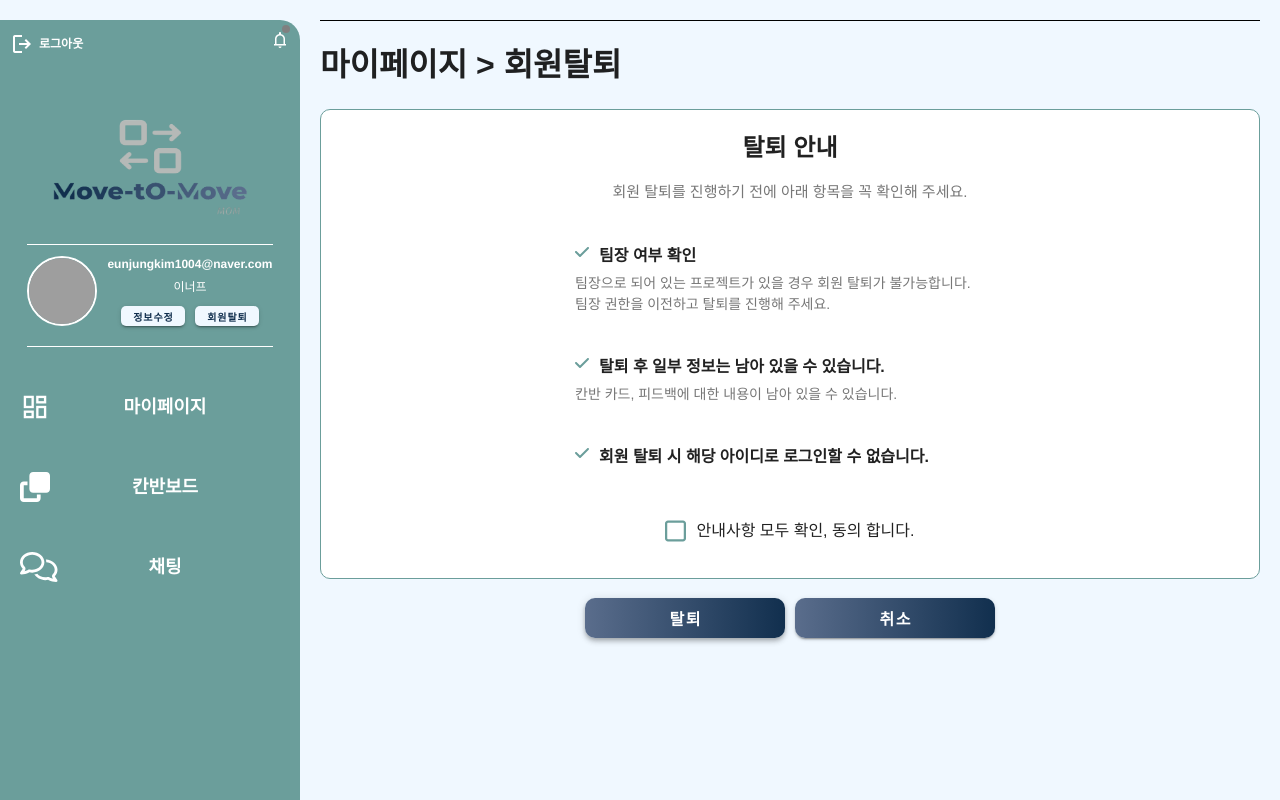
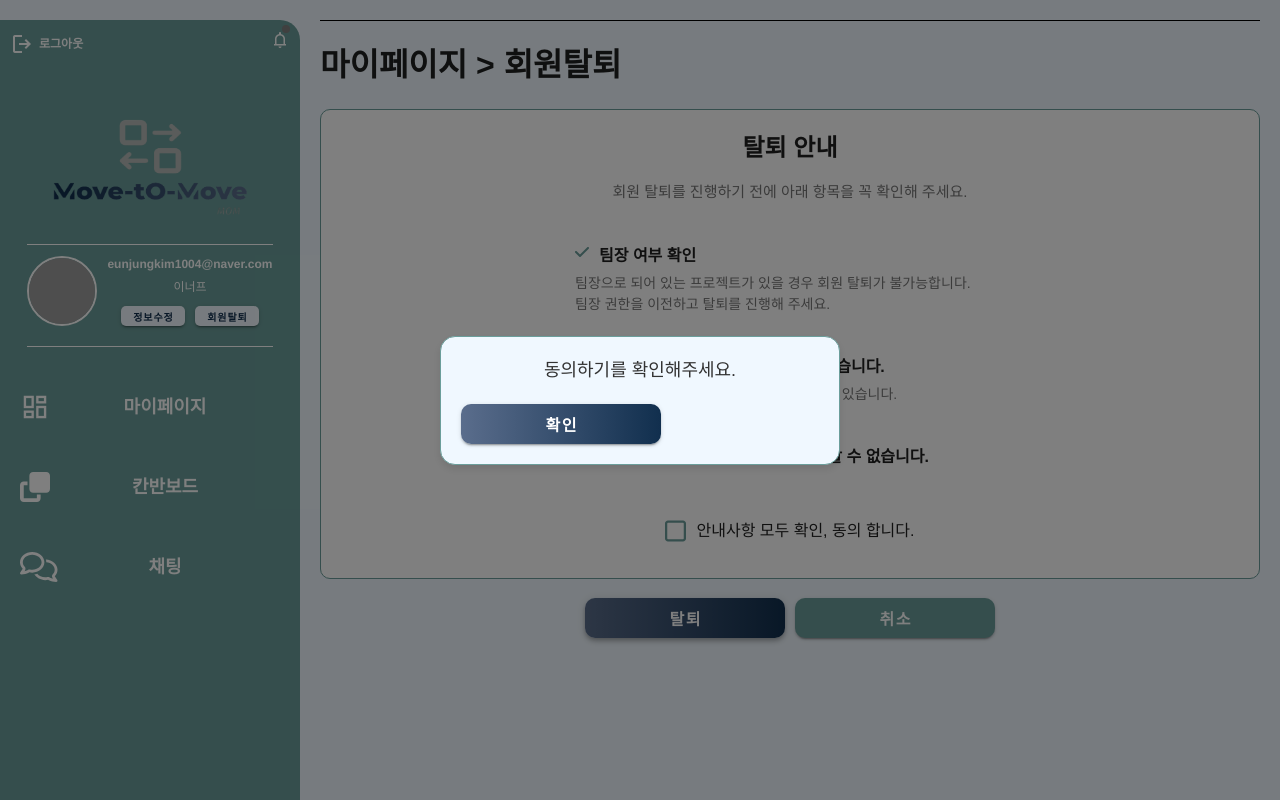
Before and after one commit to OhDongGeon/MoveToMove_MOM_FE, a Vue app: page /move-to-move/withdraw in a window 1280 px wide. Both pictures are taken after a click on the button "탈퇴". Shown: the top 800 px of the page. Built offline with nearby package versions, Linux system fonts and the light colour scheme; grey boxes are pictures that could not be loaded.

Commit message:
Modify: alertCheckMessage 수정
- alertCheckMessage 메시지와 버튼명 설정한걸로 보여지게 수정
- 부모폼에서 띄워지게 처리
- 확인 버튼 클릭 시 닫음 처리가 안됨!! 확인 요망!!

```diff
--- /dev/null
+++ b/src/components/common/AlertCheckMessage.vue
@@ -0,0 +1,72 @@
+<template>
+  <div v-if="isVisible" class="modal-overlay">
+    <div class="modal-container">
+      <div class="modal-content">
+        <p>{{ message }}</p>
+        <round-button-item type="button" :width="200" :height="40">{{ buttonText }}</round-button-item>
+      </div>
+    </div>
+  </div>
+</template>
+
+<script>
+import { ref } from 'vue';
+
+export default {
+  props: {
+    isVisible: {
+      type: Boolean,
+      default: false,
+    },
+  },
+  setup(props, { emit }) {
+    const message = ref('동의하기를 확인해주세요.');
+    const buttonText = ref('확인');
+
+    const closeMessage = () => {
+      emit('close'); // 부모에게 닫기 이벤트 전달
+    };
+
+    return {
+      message,
+      buttonText,
+      closeMessage,
+    };
+  },
+};
+</script>
+
+<style scoped>
+.modal-overlay {
+  position: fixed;
+  top: 0;
+  left: 0;
+  right: 0;
+  bottom: 0;
+  display: flex;
+  justify-content: center;
+  align-items: center;
+  background-color: rgba(0, 0, 0, 0.5);
+}
+
+.modal-container {
+  background: #f0f8ff;
+  border: 1.5px solid #6b9e9b;
+  padding: 20px;
+  border-radius: 15px;
+  box-shadow: 0 4px 8px rgba(0, 0, 0, 0.1);
+  max-width: 400px;
+  width: 100%;
+  text-align: center;
+}
+
+.modal-content p {
+  margin-bottom: 20px;
+  font-size: 18px;
+  color: #333;
+}
+
+.home-button:hover {
+  background-color: #558a84;
+}
+</style>
--- a/src/components/view/WithdrawCompo.vue
+++ b/src/components/view/WithdrawCompo.vue
@@ -38,34 +38,58 @@
       </div>
 
       <div class="button-group">
-                <round-button-item type="submit" class="save-btn" :width="200" :height="40" @click="agreementCheck">탈퇴</round-button-item>
-                <round-button-item type="button" class="cancel-btn" :width="200" :height="40">취소</round-button-item>
+        <round-button-item type="button" class="save-btn" :width="200" :height="40" @click="agreementCheck">탈퇴</round-button-item>
+        <round-button-item type="button" class="cancel-btn" :width="200" :height="40" :backgroundColor="'cancel'">취소</round-button-item>
       </div>
     </div>
+
+    <!-- CheckMessage 모달 컴포넌트 -->
+    <CheckMessage :isVisible="isModalVisible" @close="closeModal" />
   </div>
 </template>
 
 <script>
 import { ref } from 'vue';
-import RoundButtonItem from '../common/item/RoundButtonItem.vue';
+import CheckMessage from '../common/AlertCheckMessage.vue'; // 자식 컴포넌트 import
 
 export default {
   name: 'WithdrawCompo',
   components: {
-        RoundButtonItem,
+    CheckMessage,
   },
   setup() {
     // 체크박스 세팅
     const isAgreed = ref(false);
+
+    // 모달 설정
+    const isModalVisible = ref(false);
 
     // 체크박스 상태 변경
     const agreement = () => {
       isAgreed.value = !isAgreed.value;
     };
 
+    // 탈퇴 동의 여부 확인
+    const agreementCheck = () => {
+      if (!isAgreed.value) {
+        // 모달을 띄우기 전에 상태 확인
+        console.log('모달을 띄우기 전 상태:', isModalVisible.value);
+        isModalVisible.value = true;
+        console.log('모달을 띄운 후 상태:', isModalVisible.value); // true여야 합니다
+      }
+    };
+
+    // 모달 닫기
+    const closeModal = () => {
+      isModalVisible.value = false;
+    };
+
     return {
       isAgreed,
       agreement,
+      agreementCheck,
+      closeModal,
+      isModalVisible, // 부모 폼의 상태를 자식에 전달
     };
   },
 };
```
Also changed, not shown: src/components/common/AlertMessage.vue (deleted, +0 -60 lines). Lines whose indentation alone changed are shown as unchanged.
